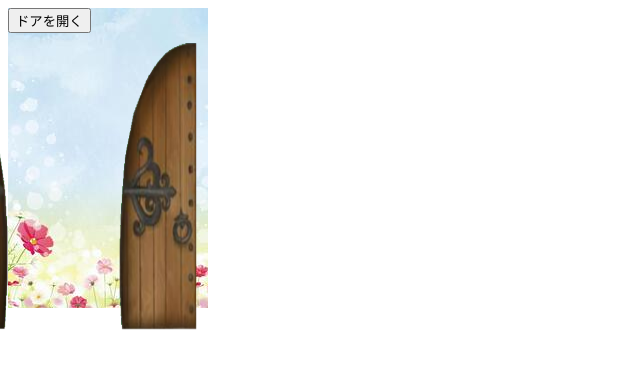
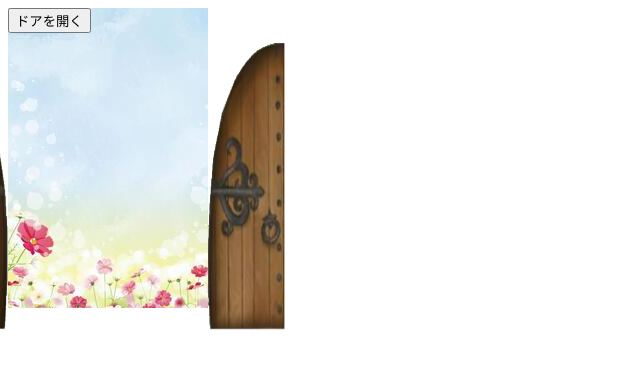
Before and after one commit to kojirow-mk2/random, a plain HTML site: page src/html/main.html in a window 1280 px wide. Both pictures are taken after a click on the button "ドアを開く". Shown: the whole page, without its empty margins (0-640 px from the left). Drawn offline with Linux system fonts and the light colour scheme.

Commit message:
css変更仮

```diff
--- a/src/css/main.css
+++ b/src/css/main.css
@@ -5,18 +5,20 @@
   background-image: url("../img/hanabatake.jpeg");
 }
 
-
-
 #doors {
   display: flex;
   justify-content: center;
   height: 100%;
 }
 
+#right-door {
+  /*軸*/
+  transform-origin: right;
+}
 
 #left-door {
   /* 左ドアの回転軸を左側に設定 */
-  transform-origin: center left;
+  transform-origin: left;
 
 }
 
--- a/src/js/randomFacts.js
+++ b/src/js/randomFacts.js
@@ -1,6 +1,10 @@
 document.getElementById("open-button").addEventListener("click", function() {
     const leftDoor = document.getElementById("left-door");
     const rightDoor = document.getElementById("right-door");
+
+    // 左ドアと右ドアのトランジションを設定して、ドアの開閉速度を遅くします。
+    leftDoor.style.transition = "transform 2s";
+    rightDoor.style.transition = "transform 2s";
 
     // 左ドアの現在のtransformスタイルを取得
     const leftDoorTransform = leftDoor.style.transform;
```
